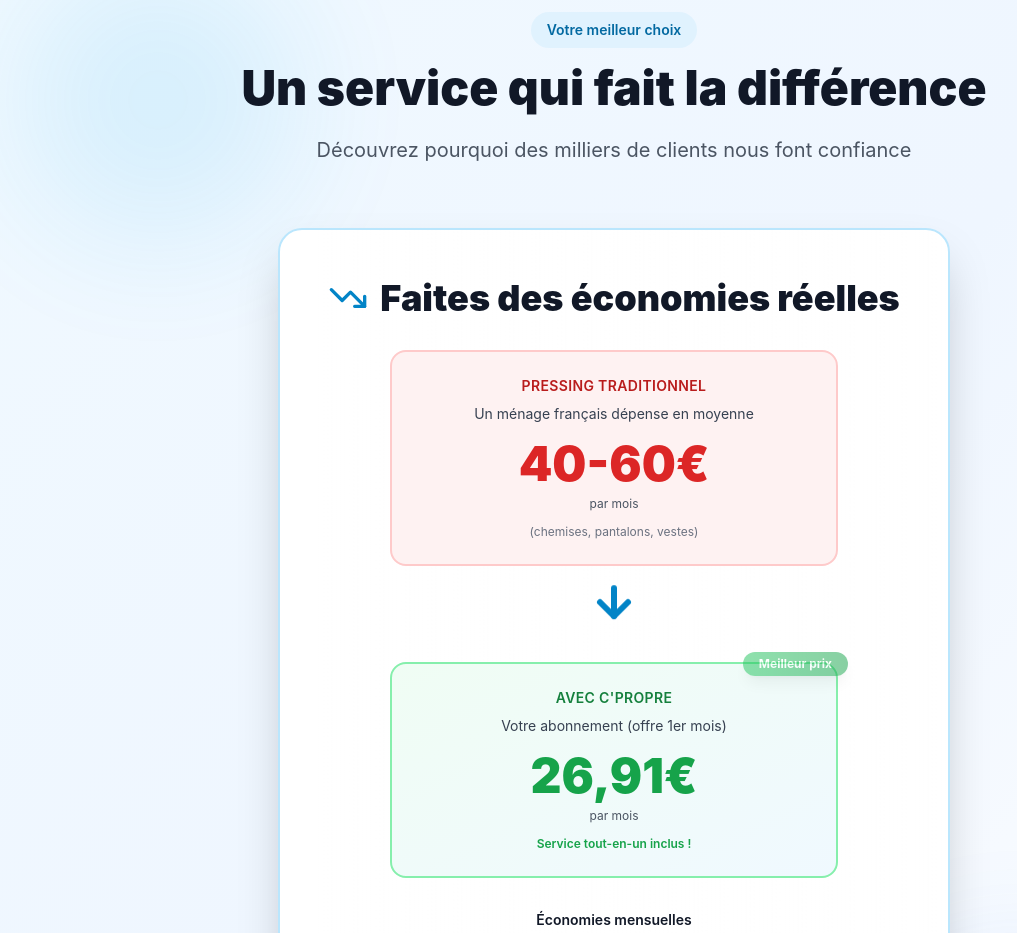
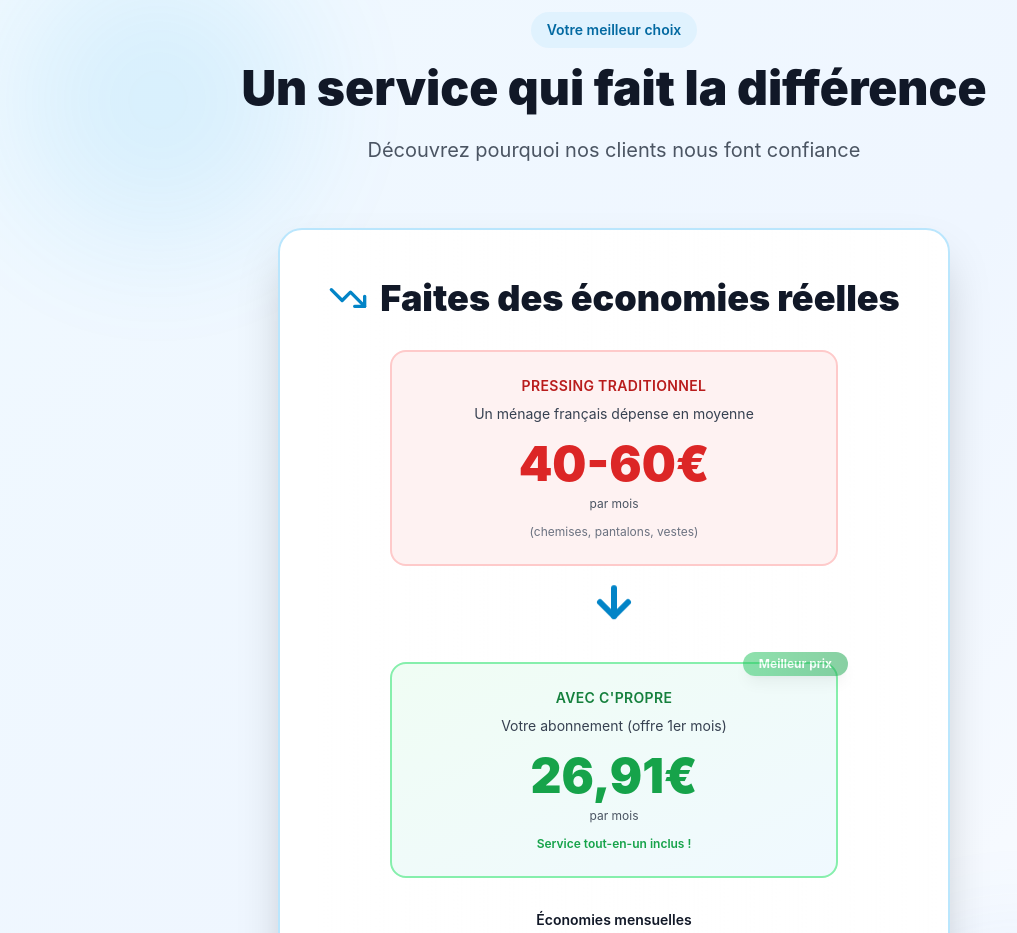
Before and after one commit to zekitml61-maker/sanane, a Next.js app: page / in a window 1280 px wide. Shown: the part 2160-3093 px from the top of the page, without its empty margins (26-1043 px from the left). Built offline with nearby package versions, Linux system fonts and the light colour scheme.

Commit message:
Update: Suppression des milliers du texte WhyChooseUs
- Texte: des milliers de clients -> nos clients
- Message plus sobre et realiste
- Toujours positif sans exageration

```diff
--- a/components/WhyChooseUs.tsx
+++ b/components/WhyChooseUs.tsx
@@ -19,7 +19,7 @@
             Un service qui fait la différence
           </h2>
           <p className="text-xl text-gray-600 max-w-2xl mx-auto">
-            Découvrez pourquoi des milliers de clients nous font confiance
+            Découvrez pourquoi nos clients nous font confiance
           </p>
         </div>
 
```
